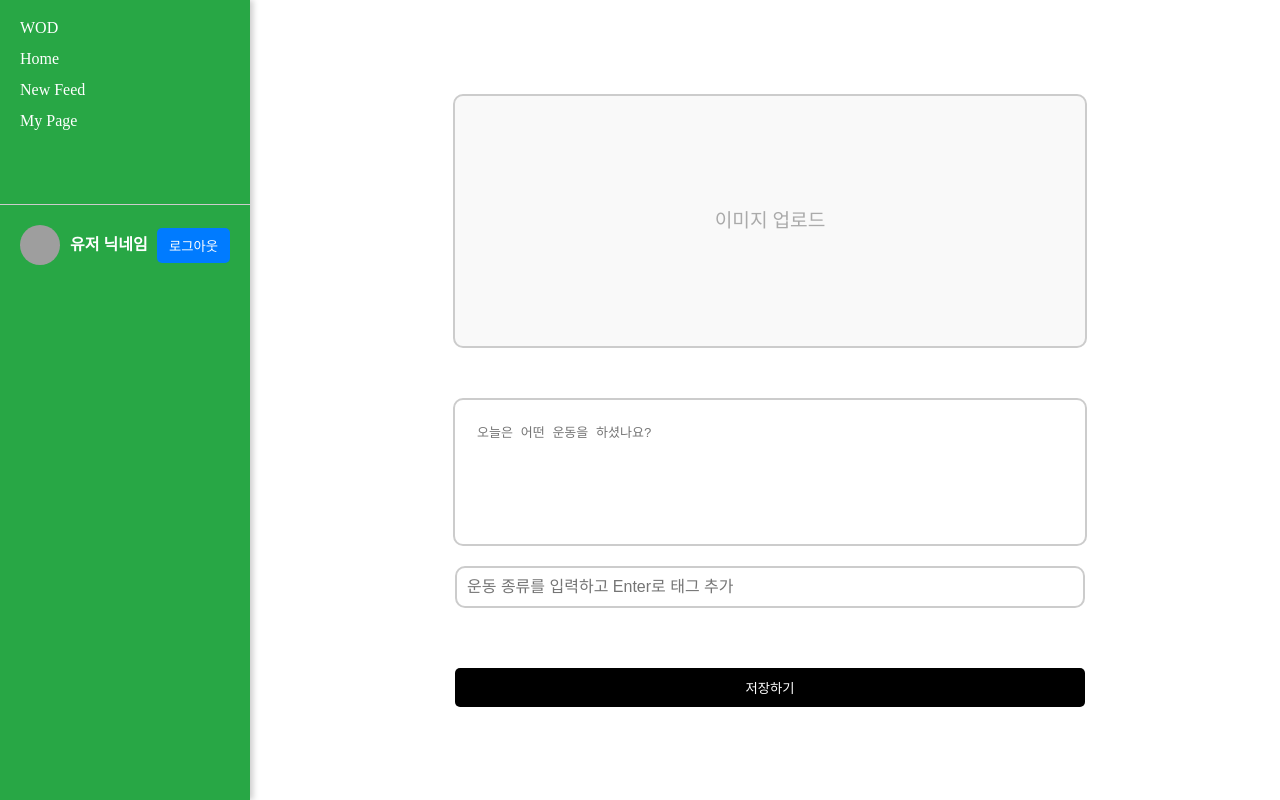
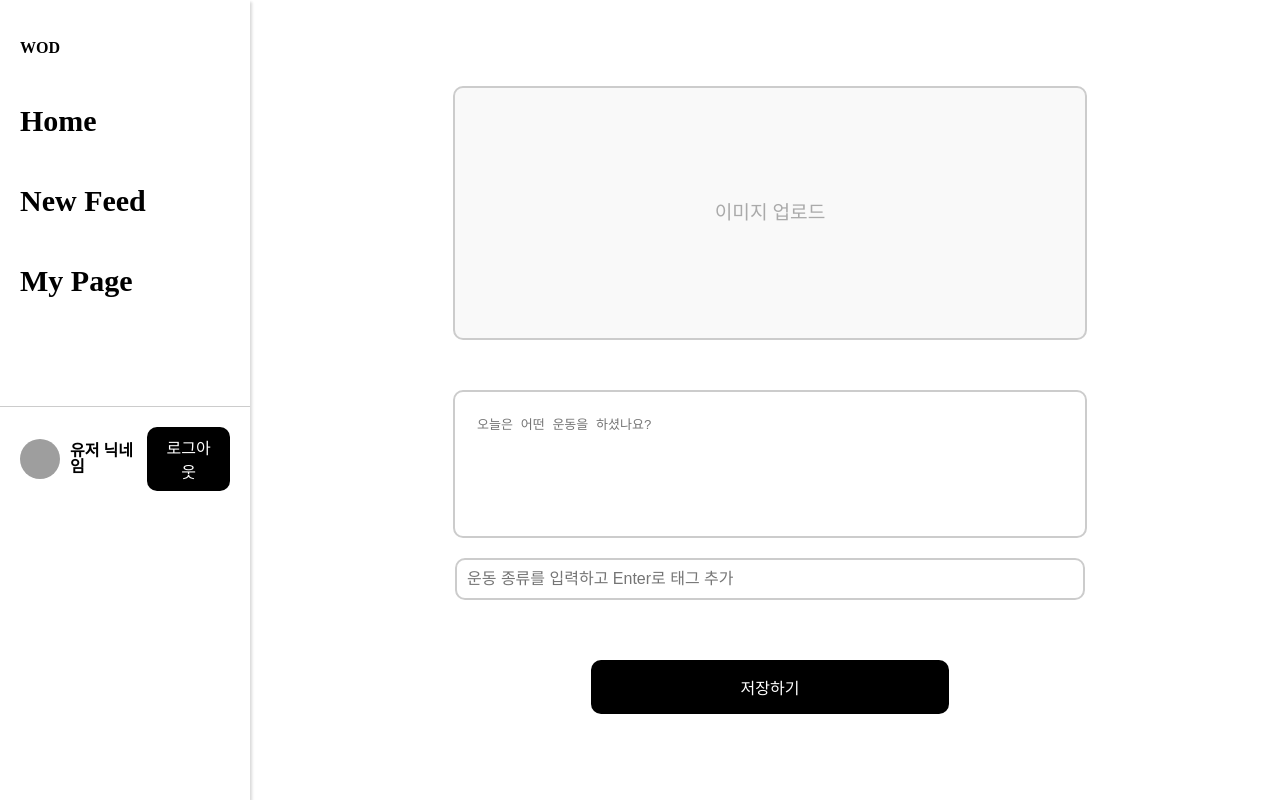
Before and after one commit to jinsil-kim/news_feed, a React (Vite) app: page /create-post in a window 1280 px wide. Built offline with nearby package versions, Linux system fonts and the light colour scheme; grey boxes are pictures that could not be loaded; a web font is replaced by a local one.

Commit message:
버튼 태그 컨벤션에 맞게 변경, 사이드바 스타일 컴포넌트 분리

```diff
--- a/src/components/postCreation/PostSubmitButton.jsx
+++ b/src/components/postCreation/PostSubmitButton.jsx
@@ -1,7 +1,11 @@
-import { SubmitButton } from "../../style/postCreation/PostSubmitButtonStyle";
+import { Button } from '../../style/buttonStyle';
 
-const PostSubmitButton = ({onSubmit}) => {
-  return <SubmitButton type='button' onClick={onSubmit}>저장하기</SubmitButton>
+const PostSubmitButton = ({ onSubmit }) => {
+  return (
+    <Button border-radius="5px" padding="15px 150px" type="button" onClick={onSubmit}>
+      저장하기
+    </Button>
+  );
 };
 
 export default PostSubmitButton;
--- a/src/components/sidebar/Sidebar.jsx
+++ b/src/components/sidebar/Sidebar.jsx
@@ -1,7 +1,20 @@
-import { Link } from 'react-router-dom';
-import styled from 'styled-components';
+import { useNavigate } from 'react-router-dom';
+import { Button } from '../../style/buttonStyle';
+import {
+  NavItem,
+  NavList,
+  ProfileImage,
+  SidebarContent,
+  SidebarFooter,
+  SideNav,
+  StyledLink,
+  UserName,
+  UserProfile
+} from '../../style/postCreation/sideBarStyle';
 
 const Sidebar = () => {
+  const navigate = useNavigate();
+
   return (
     <SideNav>
       <SidebarContent>
@@ -9,13 +22,13 @@ const Sidebar = () => {
         <NavList>
           <NavItem>
             {/* "/연결할 페이지" 넣으면 됩니다. */}
-            <StyledLink to="/">Home</StyledLink>
+            <StyledLink onClick={() => navigate('/home')}>Home</StyledLink>
           </NavItem>
           <NavItem>
-            <StyledLink to="/create-post">New Feed</StyledLink>
+            <StyledLink onClick={() => navigate('/create-post')}>New Feed</StyledLink>
           </NavItem>
           <NavItem>
-            <StyledLink to="/profile">My Page</StyledLink>
+            <StyledLink onClick={() => navigate('/profile')}>My Page</StyledLink>
           </NavItem>
         </NavList>
       </SidebarContent>
@@ -24,94 +37,12 @@ const Sidebar = () => {
           <ProfileImage src="/images/default-profile.png" alt="프로필 이미지" />
           <UserName>유저 닉네임</UserName>
         </UserProfile>
-        <LogoutButton>로그아웃</LogoutButton>
+        <Button padding="8px 12px" border-radius="5px">
+          로그아웃
+        </Button>
       </SidebarFooter>
     </SideNav>
   );
 };
 
 export default Sidebar;
-
-const SideNav = styled.aside`
-  position: fixed;
-  top: 0;
-  left: -230px;
-  width: 250px;
-  height: 100%;
-  background-color: #28a745;
-  color: #fff;
-  transition: left 0.3s ease;
-  box-shadow: 3px 0 6px rgba(0, 0, 0, 0.2);
-  z-index: 1000;
-
-  &:hover {
-    left: 0;
-  }
-`;
-
-const SidebarContent = styled.div`
-  padding: 20px;
-  h2 {
-    margin-top: 0;
-  }
-`;
-
-const NavList = styled.ul`
-  list-style: none;
-  padding: 0;
-`;
-
-const NavItem = styled.li`
-  margin: 15px 0;
-`;
-
-const StyledLink = styled(Link)`
-  text-decoration: none;
-  color: #fff;
-  &:hover {
-    text-decoration: underline;
-  }
-`;
-
-const SidebarFooter = styled.div`
-  margin-top: 40px;
-  padding: 20px;
-  border-top: 1px solid #ccc;
-  display: flex;
-  align-items: center;
-  justify-content: space-between;
-  background-color: #28a745;
-  color: #fff;
-  width: 100%;
-  box-sizing: border-box;
-`;
-
-const UserProfile = styled.div`
-  display: flex;
-  align-items: center;
-`;
-
-const ProfileImage = styled.img`
-  width: 40px;
-  height: 40px;
-  border-radius: 50%;
-  margin-right: 10px;
-`;
-
-const UserName = styled.span`
-  font-weight: bold;
-  color: #fff;
-`;
-
-const LogoutButton = styled.button`
-  background-color: #007bff;
-  color: #fff;
-  border: none;
-  padding: 8px 12px;
-  border-radius: 5px;
-  cursor: pointer;
-
-  &:hover {
-    background-color: #0056b3;
-  }
-`;
--- a/src/pages/HomePage.jsx
+++ b/src/pages/HomePage.jsx
@@ -1,8 +1,13 @@
-import React from 'react';
 import Home from '../components/Home/Home';
+import Sidebar from '../components/sidebar/Sidebar';
 
 const HomePage = () => {
-  return <Home />;
+  return (
+    <div>
+      <Sidebar />
+      <Home />
+    </div>
+  );
 };
 
 export default HomePage;
--- a/src/pages/PostCreationPage.jsx
+++ b/src/pages/PostCreationPage.jsx
@@ -1,8 +1,10 @@
-import PostForm from "../components/postCreation/PostForm";
+import PostForm from '../components/postCreation/PostForm';
+import Sidebar from '../components/sidebar/Sidebar';
 
 const PostCreationPage = () => {
   return (
     <div>
+      <Sidebar />
       <PostForm />
     </div>
   );
--- a/src/shared/Router.jsx
+++ b/src/shared/Router.jsx
@@ -5,12 +5,10 @@ import SignUpPage from '../pages/SignUpPage';
 import HomePage from '../pages/HomePage';
 
 import PostCreationPage from '../pages/PostCreationPage';
-import Sidebar from '../components/sidebar/Sidebar';
 
 const Router = () => {
   return (
     <BrowserRouter>
-      <Sidebar />
       <Routes>
         <Route path="/" element={<LogInPage />} />
         <Route path="/signup" element={<SignUpPage />} />
--- a/src/style/postCreation/postSubmitButtonStyle.js
+++ /dev/null
@@ -1,16 +0,0 @@
-import styled from "styled-components";
-
-export const SubmitButton = styled.button`
-  padding: 10px;
-  background-color: black;
-  color: #fff;
-  border: none;
-  border-radius: 5px;
-  cursor: pointer;
-  width: 100%;
-  max-width: 630px;
-
-  &:hover {
-    background-color: green;
-  }
-`;
--- /dev/null
+++ b/src/style/postCreation/sideBarStyle.js
@@ -0,0 +1,73 @@
+import styled from 'styled-components';
+
+export const SideNav = styled.aside`
+  position: fixed;
+  top: 0;
+  left: -230px;
+  width: 250px;
+  height: 100%;
+  background-color: white;
+  color: #000;
+  transition: left 0.3s ease;
+  box-shadow: 3px 0 6px rgba(0, 0, 0, 0.2);
+  z-index: 1000;
+  box-shadow: rgba(0, 0, 0, 0.15) 1.95px 1.95px 2.6px;
+  &:hover {
+    left: 0;
+  }
+`;
+
+export const SidebarContent = styled.div`
+  padding: 20px;
+  h2 {
+    margin-top: 20px;
+    font-weight: 700;
+  }
+`;
+
+export const NavList = styled.ul`
+  list-style: none;
+  padding: 0;
+`;
+
+export const NavItem = styled.li`
+  margin: 50px 0;
+  font-size: 30px;
+  font-weight: 700;
+`;
+
+export const StyledLink = styled.div`
+  text-decoration: none;
+  cursor: pointer;
+  &:hover {
+    color: #28a745;
+  }
+`;
+
+export const SidebarFooter = styled.div`
+  margin-top: 40px;
+  padding: 20px;
+  border-top: 1px solid #ccc;
+  display: flex;
+  align-items: center;
+  justify-content: space-between;
+  background-color: white;
+  width: 100%;
+  box-sizing: border-box;
+`;
+
+export const UserProfile = styled.div`
+  display: flex;
+  align-items: center;
+`;
+
+export const ProfileImage = styled.img`
+  width: 40px;
+  height: 40px;
+  border-radius: 50%;
+  margin-right: 10px;
+`;
+
+export const UserName = styled.span`
+  font-weight: bold;
+`;
```
